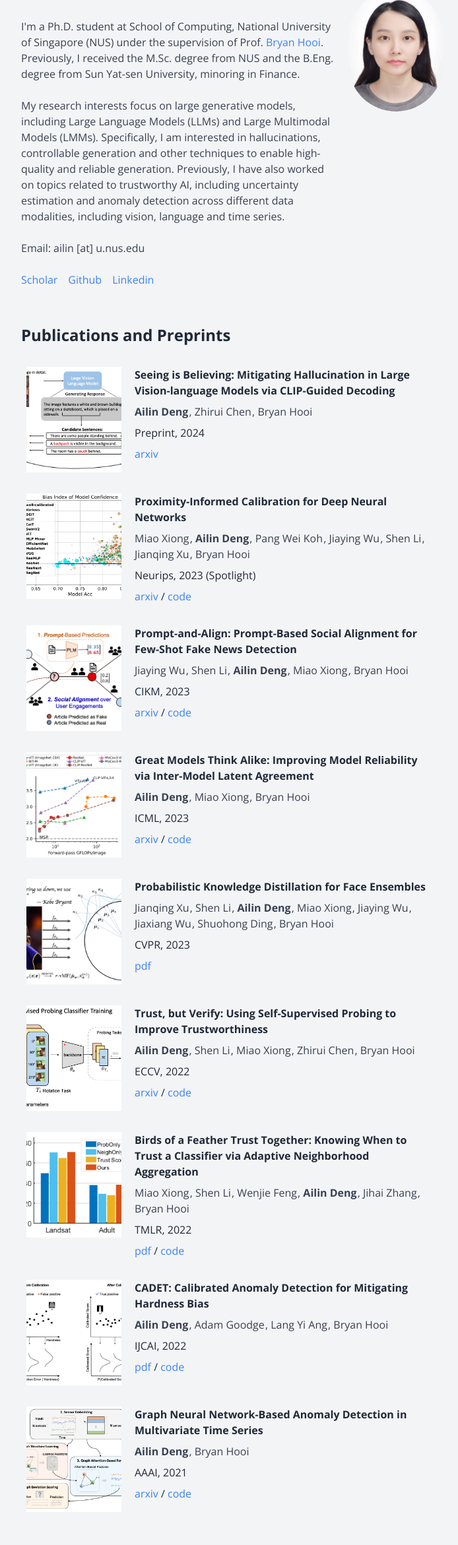
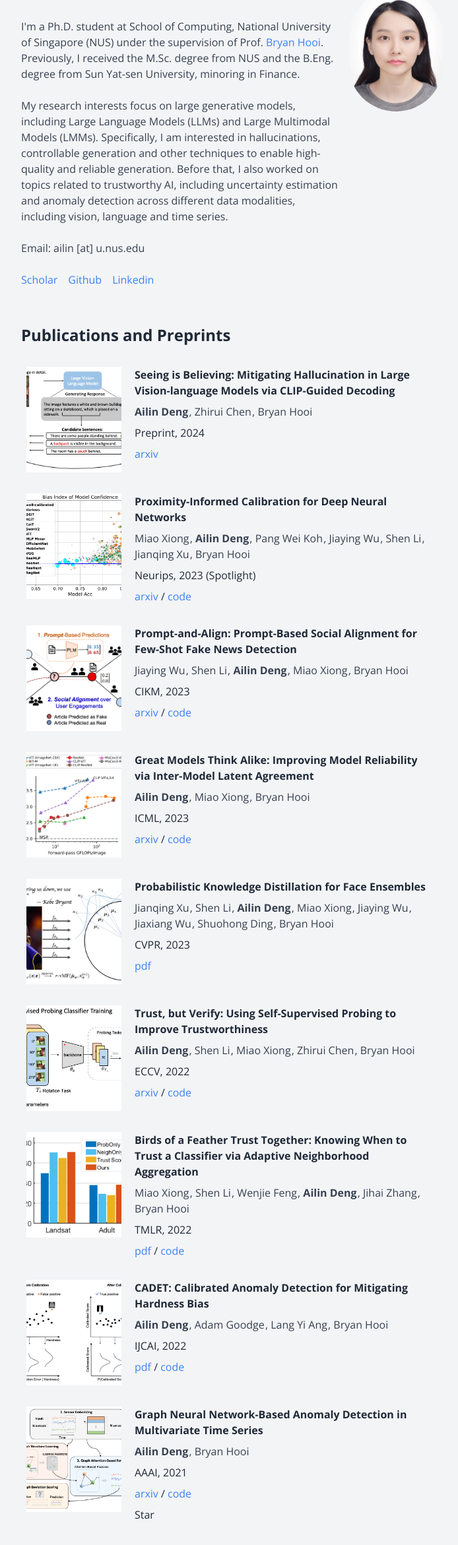
Before and after one commit to d-ailin/d-ailin.github.io, a plain HTML site: page index.html in a window 1280 px wide. Shown: the part 72-2414 px from the top of the page at 66% size, without its empty margins (288-982 px from the left). Drawn offline with nearby package versions, Linux system fonts and the light colour scheme.

Commit message:
add github star

```diff
--- a/index.html
+++ b/index.html
@@ -92,7 +92,7 @@
        <p class="text-gray-700 mb-6">
             My research interests focus on large generative models, including Large Language Models (LLMs) and Large Multimodal Models (LMMs).
             Specifically, I am interested in hallucinations, controllable generation and other techniques to enable high-quality and reliable generation.
-            Previously, I have also worked on topics related to trustworthy AI, including uncertainty estimation and anomaly detection across different data modalities, including vision, language and time series.
+            Before that, I also worked on topics related to trustworthy AI, including uncertainty estimation and anomaly detection across different data modalities, including vision, language and time series.
        </p>
        <p class="text-gray-700 mb-6">
             Email: ailin [at] u.nus.edu
@@ -500,6 +500,10 @@
            /
            <a class="anchor-link text-blue-500" href="https://github.com/d-ailin/GDN">code</a>
         </p>
+          <p class="mt-2">
+            <!-- Place this tag where you want the button to render. -->
+            <a class="github-button" href="https://github.com/d-ailin/GDN" data-color-scheme="no-preference: light; light: light; dark: dark;" data-show-count="true" aria-label="Star buttons/github-buttons on GitHub">Star</a>
+          </p>
          </div>
       </div>
     </div>
@@ -511,6 +515,9 @@
     </div>
    </div>
   </div>
+    <!-- Place this tag in your head or just before your close body tag. -->
+    <script async defer src="https://buttons.github.io/buttons.js"></script>
+
  </body>
 
  <script>
@@ -548,4 +555,6 @@
     setLinks();
 
  </script>
+
+
 </html>
```
